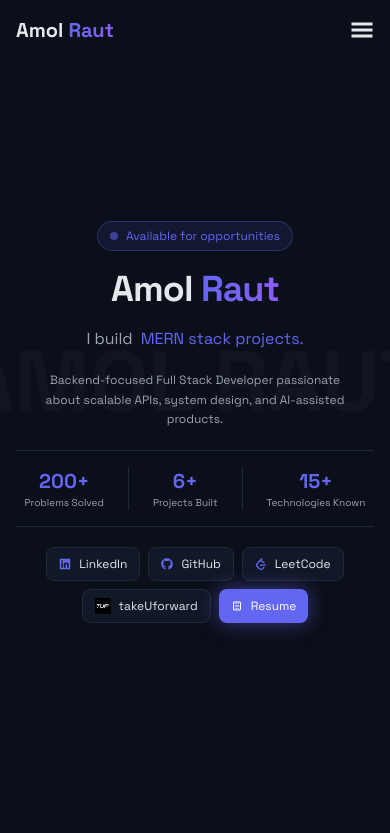
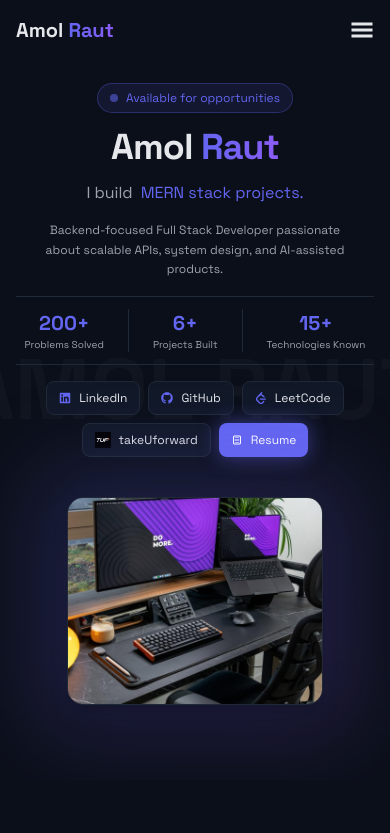
Before and after one commit to Amolraut638/my-portfolio, a React (Vite) app: page / in a window 390 px wide. Shown: the top 833 px of the page. Built offline with nearby package versions, Linux system fonts and the light colour scheme.

Commit message:
hero section updated

```diff
--- a/src/components/Hero.jsx
+++ b/src/components/Hero.jsx
@@ -41,7 +41,7 @@ export default function Hero() {
   return (
     <section
       id="hero"
-      className="min-h-[calc(100vh-80px)] flex items-center justify-center pt-20 overflow-hidden relative"
+      className="min-h-[calc(100vh-64px)] sm:min-h-[calc(100vh-80px)] flex items-center justify-center pt-16 sm:pt-20 pb-10 sm:pb-0 overflow-hidden relative"
     >
       {/* Background Text */}
       <div className="absolute inset-0 flex items-center justify-center pointer-events-none select-none overflow-hidden">
@@ -55,7 +55,7 @@ export default function Hero() {
           initial={{ opacity: 0, y: 30 }}
           animate={{ opacity: 1, y: 0 }}
           transition={{ duration: 0.7 }}
-          className="flex flex-col items-center gap-5 sm:gap-6"
+          className="flex flex-col items-center gap-4 sm:gap-5 md:gap-6"
         >
           {/* Badge */}
           <div className="inline-flex items-center gap-2 px-3 sm:px-4 py-1.5 rounded-full border border-primary/30 bg-primary/10 text-primary text-xs sm:text-sm font-medium">
@@ -84,7 +84,7 @@ export default function Hero() {
           </p>
 
           {/* Stats */}
-          <div className="flex gap-6 sm:gap-8 md:gap-12 py-4 sm:py-5 border-y border-gray-800 w-full justify-center">
+          <div className="flex gap-6 sm:gap-8 md:gap-12 py-3 sm:py-4 md:py-5 border-y border-gray-800 w-full justify-center">
             <div>
               <p className="text-xl sm:text-2xl md:text-3xl font-bold text-primary">200+</p>
               <p className="text-[10px] sm:text-xs text-mutedText">Problems Solved</p>
@@ -132,6 +132,31 @@ export default function Hero() {
 
           </div>
 
+          {/* Image */}
+          <motion.div
+            initial={{ opacity: 0, y: 20 }}
+            animate={{ opacity: 1, y: 0 }}
+            transition={{ duration: 0.6, delay: 0.3 }}
+            className="sm:hidden w-full flex justify-center pt-2"
+          >
+            <div className="relative px-4 py-4">
+              <div className="absolute inset-0 rounded-2xl bg-gradient-to-br from-primary/20 to-accent/20 blur-2xl scale-110 pointer-events-none" />
+              <img
+                src="/desk.jpeg"
+                alt="Amol Raut workspace"
+                className="relative w-64 h-52 object-cover object-center rounded-2xl border border-gray-800 shadow-xl"
+              />
+              {/* <div className="absolute bottom-0 left-0 bg-darkCard border border-gray-800 rounded-xl px-3 py-2 shadow-lg">
+                <p className="text-[10px] text-mutedText">Problems Solved</p>
+                <p className="text-sm font-bold text-primary">200+</p>
+              </div>
+              <div className="absolute top-0 right-0 bg-darkCard border border-gray-800 rounded-xl px-3 py-2 shadow-lg">
+                <p className="text-[10px] text-mutedText">Projects Built</p>
+                <p className="text-sm font-bold text-primary">6+</p>
+              </div> */}
+            </div>
+          </motion.div>
+
         </motion.div>
       </div>
     </section>
```
